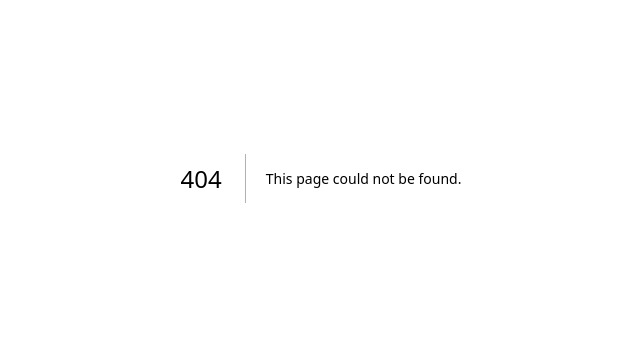
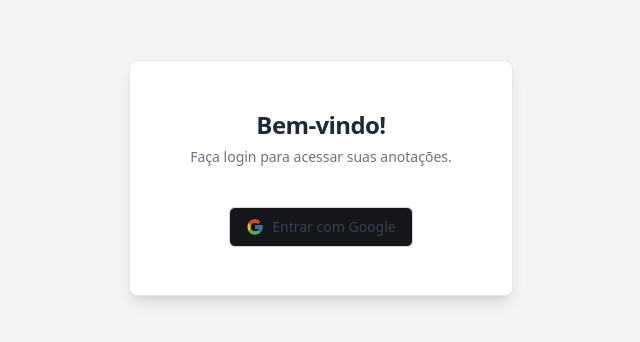
Before and after one commit to GustavoPachec/your-posts, a Next.js app: page /login in a window 1280 px wide. Before the commit this address had no page. Shown: the part 222-564 px from the top of the page, without its empty margins (319-959 px from the left). Built offline with nearby package versions, Linux system fonts and the light colour scheme.

Commit message:
feat: page login

```diff
--- a/app/actions/edit-task.ts
+++ b/app/actions/edit-task.ts
@@ -1,6 +1,6 @@
 /* eslint-disable @typescript-eslint/no-unused-vars */
+import { db } from "@/lib/prisma";
 import { NextResponse } from "next/server";
-import { db } from "@/app/lib/prisma";
 
 export async function PUT(req: Request, context: { params: { id: string } }) {
   const { id } = context.params; // Pegue o ID do contexto
--- /dev/null
+++ b/app/login/page.tsx
@@ -0,0 +1,30 @@
+import SignInDialog from "@/components/sign-in-dialog";
+import {
+  Card,
+  CardContent,
+  CardDescription,
+  CardHeader,
+  CardTitle,
+} from "@/components/ui/card";
+
+const loginPage = () => {
+  return (
+    <div className="flex flex-col items-center h-screen justify-center bg-gray-100">
+      <Card className="w-full max-w-sm shadow-lg border border-gray-200 rounded-lg bg-white p-6">
+        <CardHeader className="text-center">
+          <CardTitle className="text-2xl font-bold text-gray-800">
+            Bem-vindo!
+          </CardTitle>
+          <CardDescription className="text-sm text-gray-500">
+            Faça login para acessar suas anotações.
+          </CardDescription>
+        </CardHeader>
+        <CardContent className="mt-4">
+          <SignInDialog />
+        </CardContent>
+      </Card>
+    </div>
+  );
+};
+
+export default loginPage;
--- a/components/sign-in-dialog.tsx
+++ b/components/sign-in-dialog.tsx
@@ -1,5 +1,5 @@
-import { DialogTitle } from "@radix-ui/react-dialog";
-import { DialogDescription, DialogHeader } from "./ui/dialog";
+"use client";
+
 import { Button } from "./ui/button";
 import { signIn } from "next-auth/react";
 import Image from "next/image";
@@ -8,17 +8,10 @@ const SignInDialog = () => {
   const handleLoginWithGoogleClick = () => signIn("google");
 
   return (
-    <>
-      <DialogHeader>
-        <DialogTitle>Faça login na plataforma</DialogTitle>
-        <DialogDescription>
-          Conect-se usando sua conta do Google.
-        </DialogDescription>
-      </DialogHeader>
-
+    <div className="flex flex-col items-center space-y-4">
       <Button
         variant="outline"
-        className="gap-1 font-bold"
+        className="flex items-center gap-2 px-4 py-2 border border-gray-300 rounded-md hover:bg-gray-50"
         onClick={handleLoginWithGoogleClick}
       >
         <Image
@@ -26,9 +19,13 @@ const SignInDialog = () => {
           src="/google.svg"
           width={18}
           height={18}
+          className="inline-block"
         />
+        <span className="text-sm font-medium text-gray-700">
+          Entrar com Google
+        </span>
       </Button>
-    </>
+    </div>
   );
 };
 
```
Also changed, not shown: app/tasks/page.tsx (renamed from app/page.tsx, +5 -3 lines).
